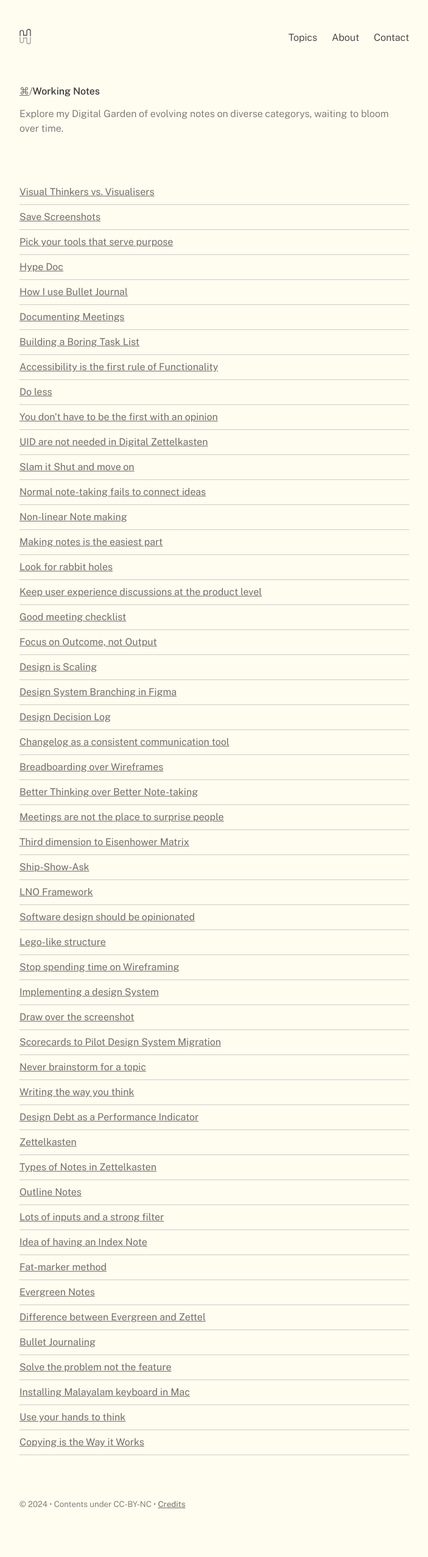
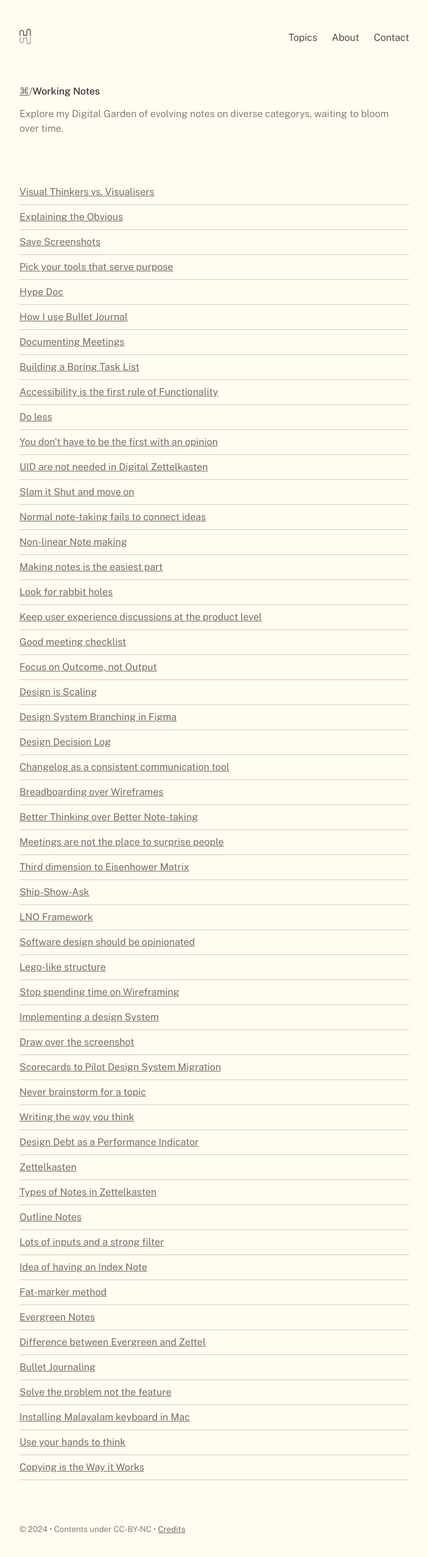
Before and after one commit to hfactor/hiran.in, a Jekyll site: the page built from _notes/80 Topics/Working Notes.md, in a window 1280 px wide. Shown: the whole page at 61% size, without its empty margins (288-991 px from the left). Built offline with Jekyll 4.4.1, drawn with Linux system fonts in a browser that asks for light colours; some web fonts are replaced; comment, search, counter and statistics services are not loaded.

Commit message:
Explaining the obvious

```diff
--- a/_notes/10 Notes/Explaining the Obvious.md
+++ b/_notes/10 Notes/Explaining the Obvious.md
@@ -1,3 +1,9 @@
+---
+title: Explaining the Obvious
+date: 2024-10-04
+category: Notes
+---
+
 You might assume everyone knows about a certain feature or that explaining it would be redundant. But what's familiar to you may be new to others. They might have seen a pattern without truly understanding it. As a product designer, explaining the seemingly obvious often becomes necessary.
 
 Remember, your colleagues and stakeholders may not share your design vocabulary or UX principles. It's crucial to break down complex concepts into simple, relatable terms. Always provide context for your design decisions, showing how they fit into the broader user experience and business objectives. In these situations, focus on explaining the rationale. Design isn't just about aesthetics; it's about function and purpose. Make your reasoning clear through words and examples.
```
